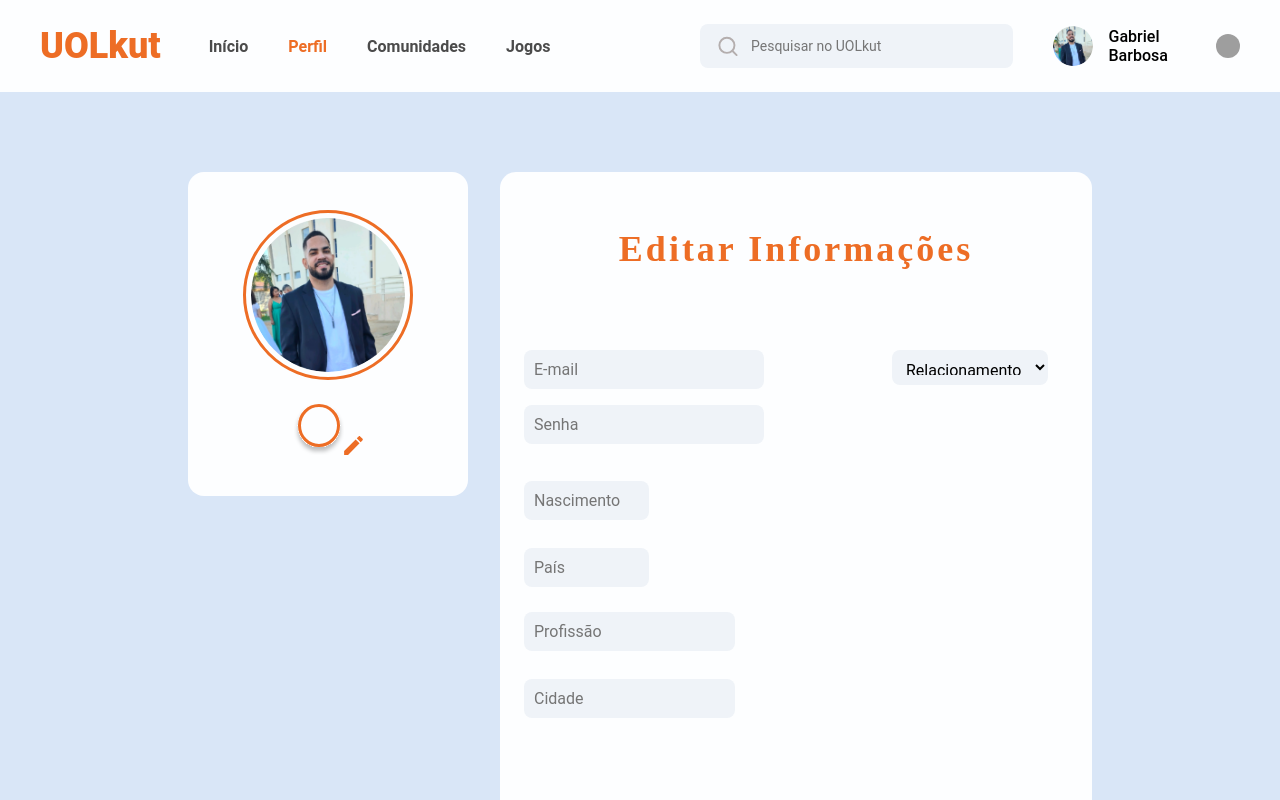
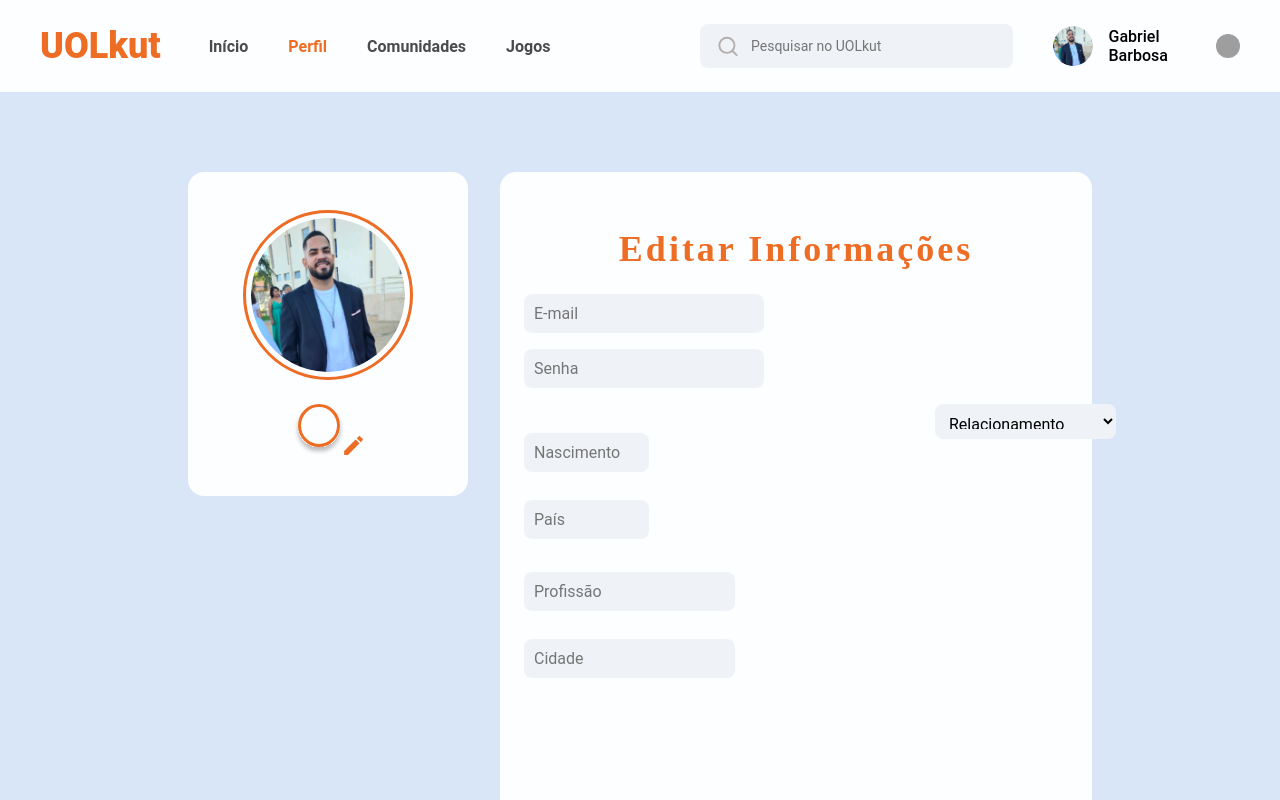
Before and after one commit to julianacamilo/devfacul, a React (Create React App) app: page /edit-profile in a window 1280 px wide. Shown: the top 800 px of the page. Built offline with nearby package versions, Linux system fonts and the light colour scheme; grey boxes are pictures that could not be loaded.

Commit message:
styles: updating styles

```diff
--- a/src/components/EditForm/style.ts
+++ b/src/components/EditForm/style.ts
@@ -33,14 +33,19 @@ margin-top: 2rem;
     width: 100%;
   }
 `;
+export const FormRowWithSelect = styled.div`
+  display: flex;
+  align-items: flex-start;
+  gap: 1.5rem;
+  margin-top: 3.5rem;
+`;
+
 export const FormRow = styled.div`
   display: flex;
-  gap: 8rem;
-  justify-content: space-between;
-  width:13.4315rem;
-  height:3.1875rem;
-  margin-top:3.5rem;
-  margin-bottom: 3.5rem;
+  flex-direction: column;
+  width: 37rem;
+  height: 3.1875rem;
+  margin-bottom: 4rem;
 `;
 
 
@@ -50,7 +55,7 @@ export const FormGroupOne = styled.div`
   gap:0.75rem;
   width: 7.8125rem;
   height: 3.1875rem;
-  margin-bottom: 3.5rem;
+  margin-bottom: 4rem;
 
 `;
 
@@ -60,7 +65,7 @@ export const FormGroupTwo = styled.div`
   gap: 0.75rem;
   width: 13.1875rem;
   height:3.1875rem;
-  margin-bottom: 1rem;
+  margin-bottom: 7rem;
 `;
 
 
@@ -70,6 +75,7 @@ export const FormGroupTwo = styled.div`
 
 export const Input = styled.input`
   display: flex;
+
   margin-bottom: 0.5rem;
   border: none;
   border-radius: 0.5rem;
@@ -88,10 +94,12 @@ export const Select = styled.select`
   font-size: 1rem;
   padding: 0.625rem;
   width: 11.3125rem;
-  height:2.1875rem;
-
+  height: 2.1875rem;
+  margin-top:  0rem;
+  margin-left: auto;
 
 `;
+
 
 
 
--- a/src/components/ProfileInfo/style.ts
+++ b/src/components/ProfileInfo/style.ts
@@ -150,6 +150,7 @@ export const PersonalInformation = styled.div`
   flex-direction: column;
   gap: 1.5rem;
 
+
   > div {
     display: flex;
     flex-direction: row;
@@ -177,6 +178,7 @@ export const UserInterests=  styled.section`
   gap: 1.5rem;
   justify-content: center;
   align-items: left;
+  margin-top: 16.3rem;
 
   > div {
     display: flex;
--- a/src/pages/Password/styles.ts
+++ b/src/pages/Password/styles.ts
@@ -1,4 +1,5 @@
 import styled from "styled-components";
+
 export const FormPassword = styled.form`
   display: flex;
   flex-direction: column;
@@ -15,19 +16,16 @@ width: 24rem;
   }
 
   h2 {
-
     font-size: 1.5rem;
     font-weight: 600;
     line-height: 1.5rem;
     letter-spacing: 0;
     text-align: center;
     color: var(--brand-color);
-
     margin-bottom: 3.3125rem;
   }
 
   label {
-
     font-size: 1rem;
     color: var(--brand-color);
   }
@@ -39,86 +37,72 @@ width: 24rem;
     margin-top: 2rem;
   }
 
-  input{
+  input {
     height: 3.1875rem;
     padding: 0.625rem;
     width: 21rem;
     display: flex;
     border: none;
     border-radius: 0.5rem;
-    radius: 0.5rem;
     background-color: var(--bg-text);
     font-size: 1rem;
-
-
   }
-
 
   button {
     display: block;
     width: 21rem;
     height: 3.1875rem;
     padding: 0.625rem;
-    font-family: Roboto Flex;
-    font-size: 18px;
+    font-family: "Roboto Flex";
+    font-size: 1.125rem;
     font-weight: 400;
-    line-height: 21px;
-    letter-spacing: 0px;
+    line-height: 1.3125rem;
+    letter-spacing: 0;
     text-align: center;
-
-    color: #EFF3F8;
+    color: #eff3f8;
     border: none;
-  radius: 0.5rem;
-  border-radius:0.5rem;
+    border-radius: 0.5rem;
     cursor: pointer;
-
-
-
-
-
-
-
   }
 
-  h3{
+  h3 {
     margin-bottom: 0.9375rem;
-    font-family: Roboto Flex;
-font-size: 18px;
+    font-family: "Roboto Flex";
+    font-size: 1.125rem;
     font-weight: 400;
-line-height: 21px;
-letter-spacing: 0px;
+    line-height: 1.3125rem;
+    letter-spacing: 0;
     text-align: center;
     color: var(--brand-color);
+  }
 
-  }
-.btn-bck{
+  .btn-bck {
     margin-bottom: 6.0625rem;
     background-color: var(--bg-text);
-color:var(--brand-color);
+    color: var(--brand-color);
   }
 
-
-  .btn-submit{
-    margin-top:2rem;
+  .btn-submit {
+    margin-top: 2rem;
     margin-bottom: 6.8125rem;
     background-color: var(--brand-color);
   }
 
-.btn-one{
-    margin-top:   1.125rem;
+  .btn-one {
+    margin-top: 1.125rem;
     background-color: var(--brand-color);
-    margin-bottom:  3.375rem;
+    margin-bottom: 3.375rem;
   }
 
-.btn-two{
+  .btn-two {
     background-color: var(--bg-text);
-    margin-bottom:   2rem;
-    color:var(--brand-color);
+    margin-bottom: 2rem;
+    color: var(--brand-color);
+  }
 
-}
   .inputs {
     display: flex;
     flex-direction: column;
     gap: 1.125rem;
   }
-`
+`;
--- a/src/pages/Register/style.ts
+++ b/src/pages/Register/style.ts
@@ -168,7 +168,9 @@ width: 24rem;
     background-repeat: no-repeat;
     background-position: calc(100% - 1rem) center;
     background-size: 1rem;
+
   }
+
 
 
 
```
Lines whose indentation alone changed are shown as unchanged.
